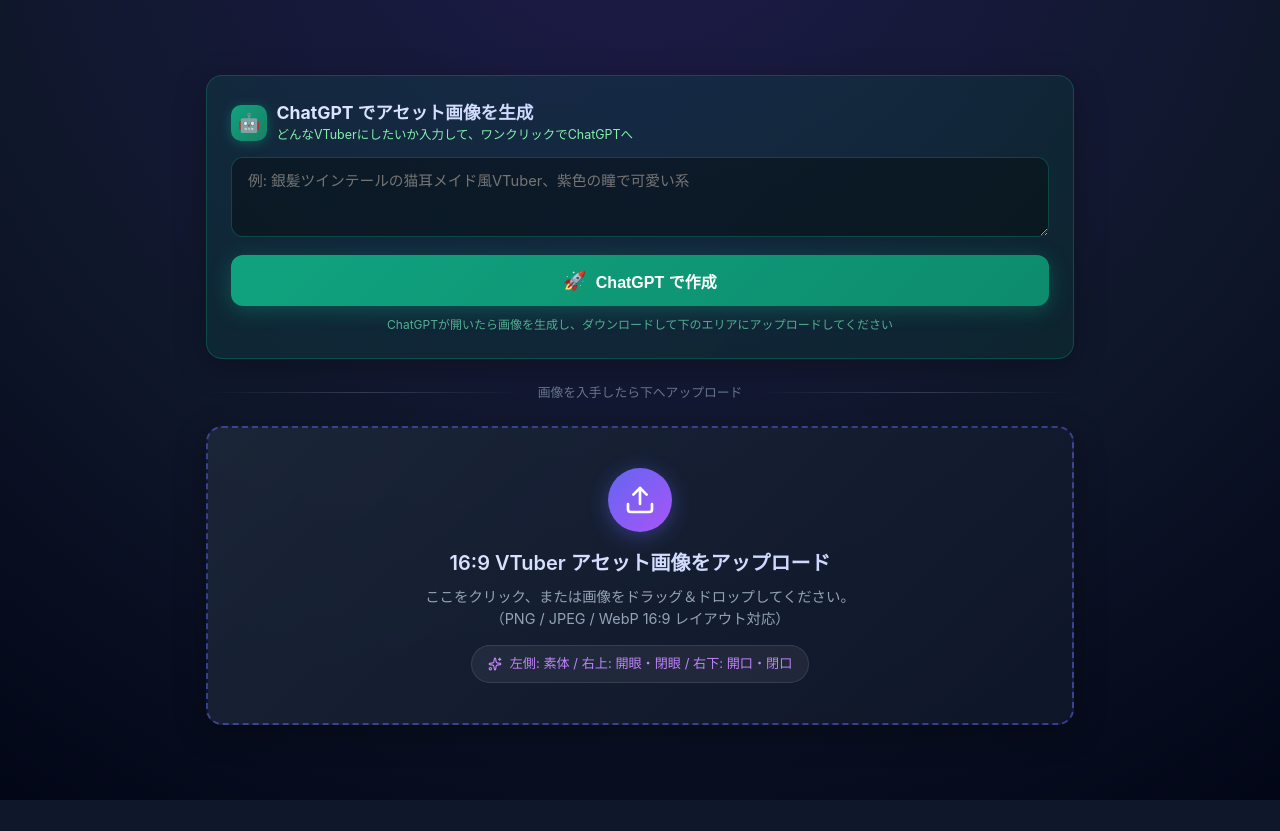
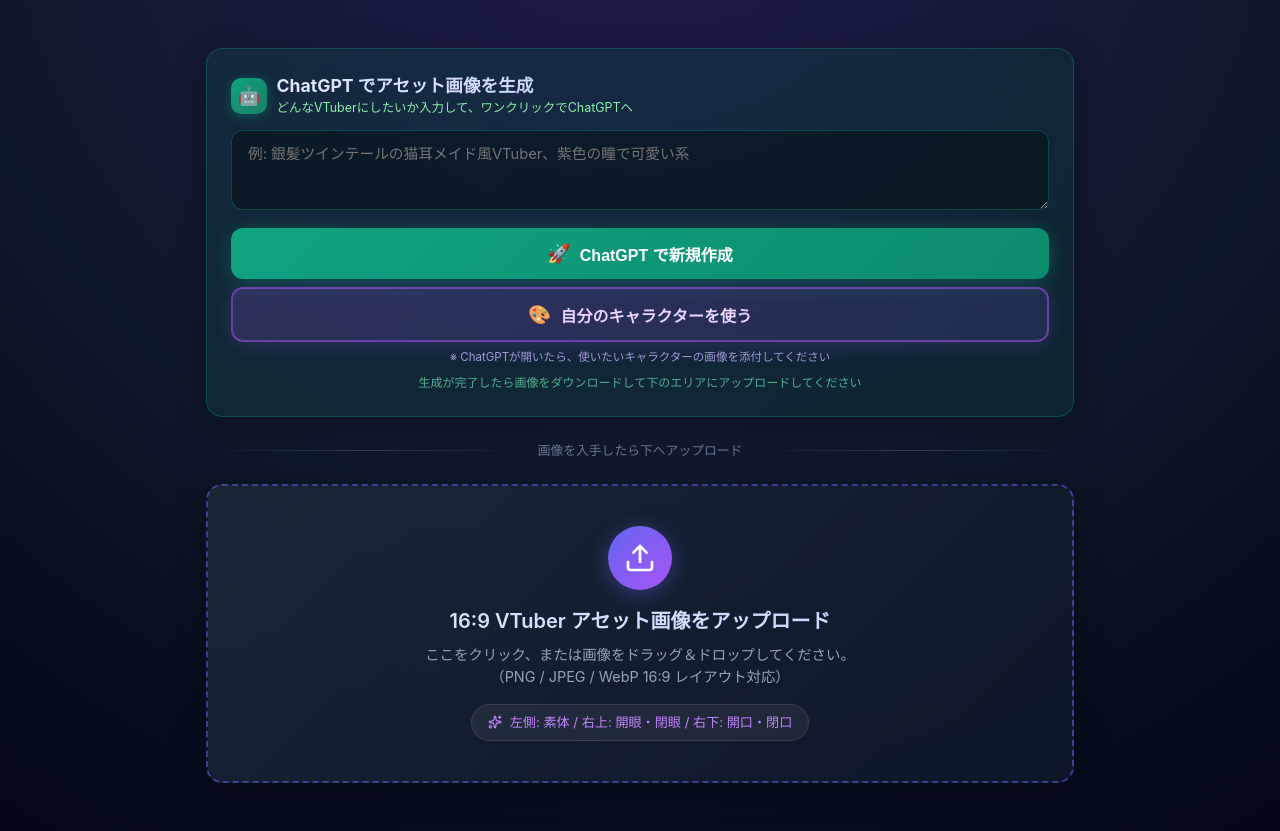
Before and after one commit to amfmu49-spec/instant-vtuber, a React (Vite) app: page /#/settings in a window 1280 px wide. Before the commit the page ends 800 px from the top, so only its background shows below. Built offline with nearby package versions, Linux system fonts and the light colour scheme.

Commit message:
Add_own_character_button_for_ChatGPT_asset_sheet_generation

```diff
--- a/src/components/AssetUpload169.tsx
+++ b/src/components/AssetUpload169.tsx
@@ -193,6 +193,53 @@
 Ensure precise alignment and spacing for easy rigging in Live2D.
 No background clutter, no text, no watermark.`;
 
+  const OWN_CHAR_PROMPT = `Use the provided character image as the exact reference.
+
+Create a high-resolution VTuber asset sheet designed for Live2D animation in a clean 16:9 layout on a transparent or plain white background.
+
+IMPORTANT:
+Do not redesign, restyle, reinterpret, or alter the character.
+Preserve the exact hairstyle, hair color, face shape, eyes, clothing, accessories, proportions, linework, coloring, shading, and overall art style from the reference image.
+The output must be the exact same character, not a newly generated interpretation.
+
+The canvas is divided vertically into two halves.
+
+LEFT HALF:
+A front-facing anime-style character bust (from chest up), using the exact same character from the reference.
+Keep the full hair, head, neck, clothing, and accessories unchanged.
+The face is mostly blank, but includes a simple, cleanly drawn anime-style nose.
+There are no eyes, no mouth, and no eyebrows.
+The face area is smooth and clean, designed as a base layer for Live2D facial parts.
+
+RIGHT HALF:
+Organized expression parts for the exact same character, neatly arranged in a 2×2 grid and clearly separated:
+
+• Top Left: Both eyes open (neutral expression)
+• Top Right: Both eyes closed
+• Bottom Left: Mouth open
+• Bottom Right: Mouth neutral (closed)
+
+All facial parts must match perfectly in style, size, proportions, and alignment with the base face on the left.
+The eyes must align perfectly with the empty eye area.
+The mouth must align perfectly with the empty mouth area.
+Maintain identical linework, coloring, shading, lighting, and proportions as the reference image.
+
+The character should remain identical to the reference image while being prepared as a professional Live2D asset sheet.
+
+Ensure precise alignment and spacing for easy rigging in Live2D.
+
+No background clutter.
+No text.
+No watermark.
+No additional parts.
+Only the specified layout.`;
+
+  const handleOpenChatGPTWithOwnChar = () => {
+    const fullPrompt = `このプロンプトと一緒に、VTuber化したいキャラクターの画像を添付してください。\n\n${OWN_CHAR_PROMPT}`;
+    const encodedPrompt = encodeURIComponent(fullPrompt);
+    window.open(`https://chatgpt.com/?q=${encodedPrompt}`, '_blank');
+  };
+
   const handleOpenChatGPT = () => {
     const fullPrompt = vtuberDescription.trim()
       ? `${vtuberDescription.trim()}\n\n${ASSET_SHEET_PROMPT}`
@@ -284,14 +331,57 @@
           }}
         >
           <span style={{ fontSize: '1.15rem' }}>🚀</span>
-          ChatGPT で作成
+          ChatGPT で新規作成
+        </button>
+
+        {/* ── 自分のキャラクターを使うボタン ── */}
+        <button
+          onClick={handleOpenChatGPTWithOwnChar}
+          style={{
+            marginTop: '0.5rem',
+            width: '100%',
+            padding: '0.85rem 1.5rem',
+            borderRadius: '12px',
+            border: '2px solid rgba(168, 85, 247, 0.5)',
+            background: 'linear-gradient(135deg, rgba(168, 85, 247, 0.2), rgba(139, 92, 246, 0.15))',
+            color: '#e9d5ff',
+            fontSize: '1rem',
+            fontWeight: 700,
+            cursor: 'pointer',
+            display: 'flex',
+            alignItems: 'center',
+            justifyContent: 'center',
+            gap: '0.6rem',
+            transition: 'all 0.2s ease',
+            boxShadow: '0 4px 20px rgba(168, 85, 247, 0.2)',
+          }}
+          onMouseEnter={(e) => {
+            e.currentTarget.style.transform = 'translateY(-1px)';
+            e.currentTarget.style.boxShadow = '0 6px 28px rgba(168, 85, 247, 0.4)';
+            e.currentTarget.style.borderColor = 'rgba(168, 85, 247, 0.8)';
+          }}
+          onMouseLeave={(e) => {
+            e.currentTarget.style.transform = 'translateY(0)';
+            e.currentTarget.style.boxShadow = '0 4px 20px rgba(168, 85, 247, 0.2)';
+            e.currentTarget.style.borderColor = 'rgba(168, 85, 247, 0.5)';
+          }}
+        >
+          <span style={{ fontSize: '1.15rem' }}>🎨</span>
+          自分のキャラクターを使う
         </button>
 
         <p style={{
-          fontSize: '0.75rem', color: '#6ee7b7', margin: '0.6rem 0 0 0',
+          fontSize: '0.72rem', color: '#c4b5fd', margin: '0.4rem 0 0 0',
+          textAlign: 'center', opacity: 0.8
+        }}>
+          ※ ChatGPTが開いたら、使いたいキャラクターの画像を添付してください
+        </p>
+
+        <p style={{
+          fontSize: '0.75rem', color: '#6ee7b7', margin: '0.5rem 0 0 0',
           textAlign: 'center', opacity: 0.7
         }}>
-          ChatGPTが開いたら画像を生成し、ダウンロードして下のエリアにアップロードしてください
+          生成が完了したら画像をダウンロードして下のエリアにアップロードしてください
         </p>
       </div>
 
```
